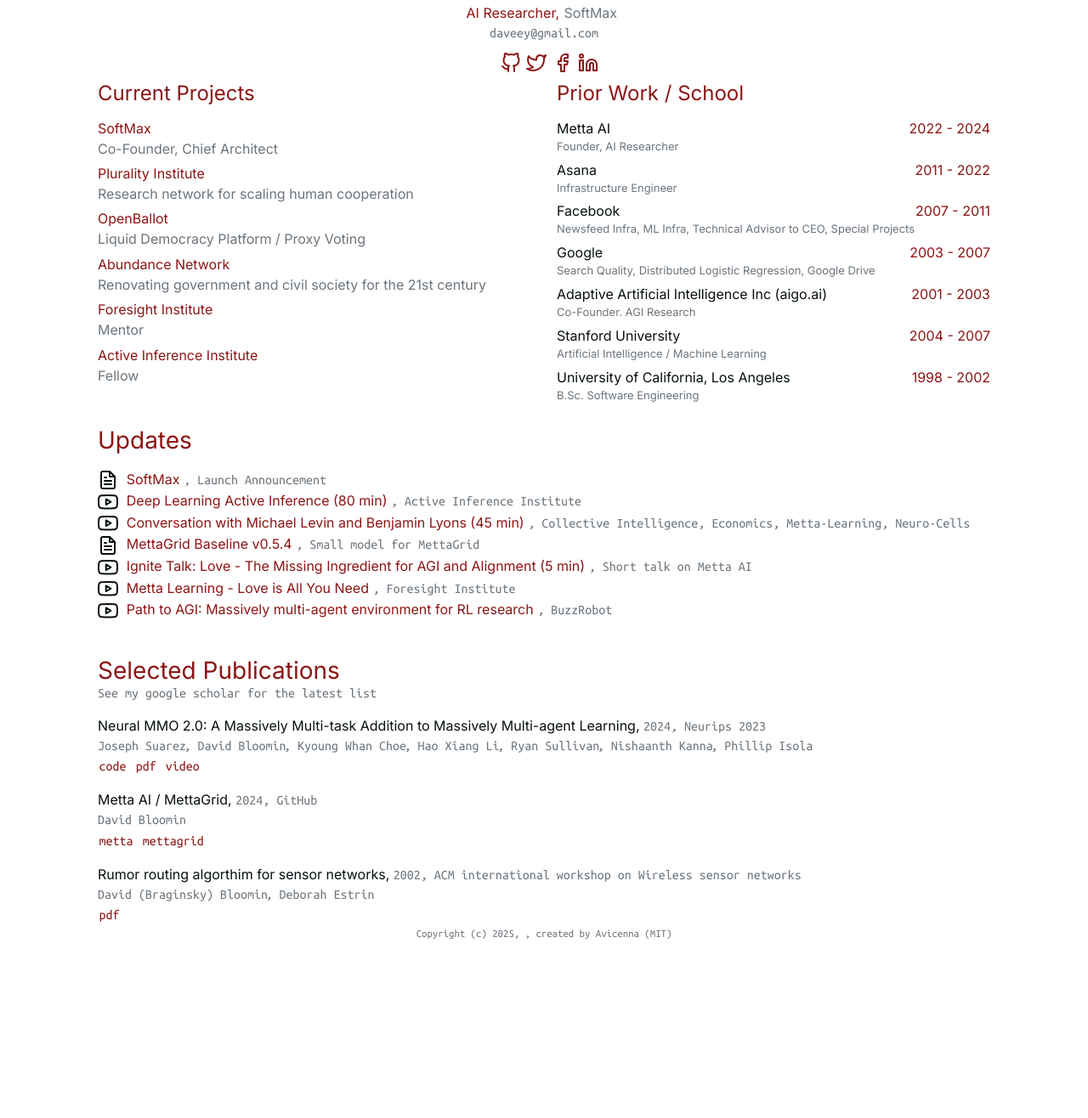
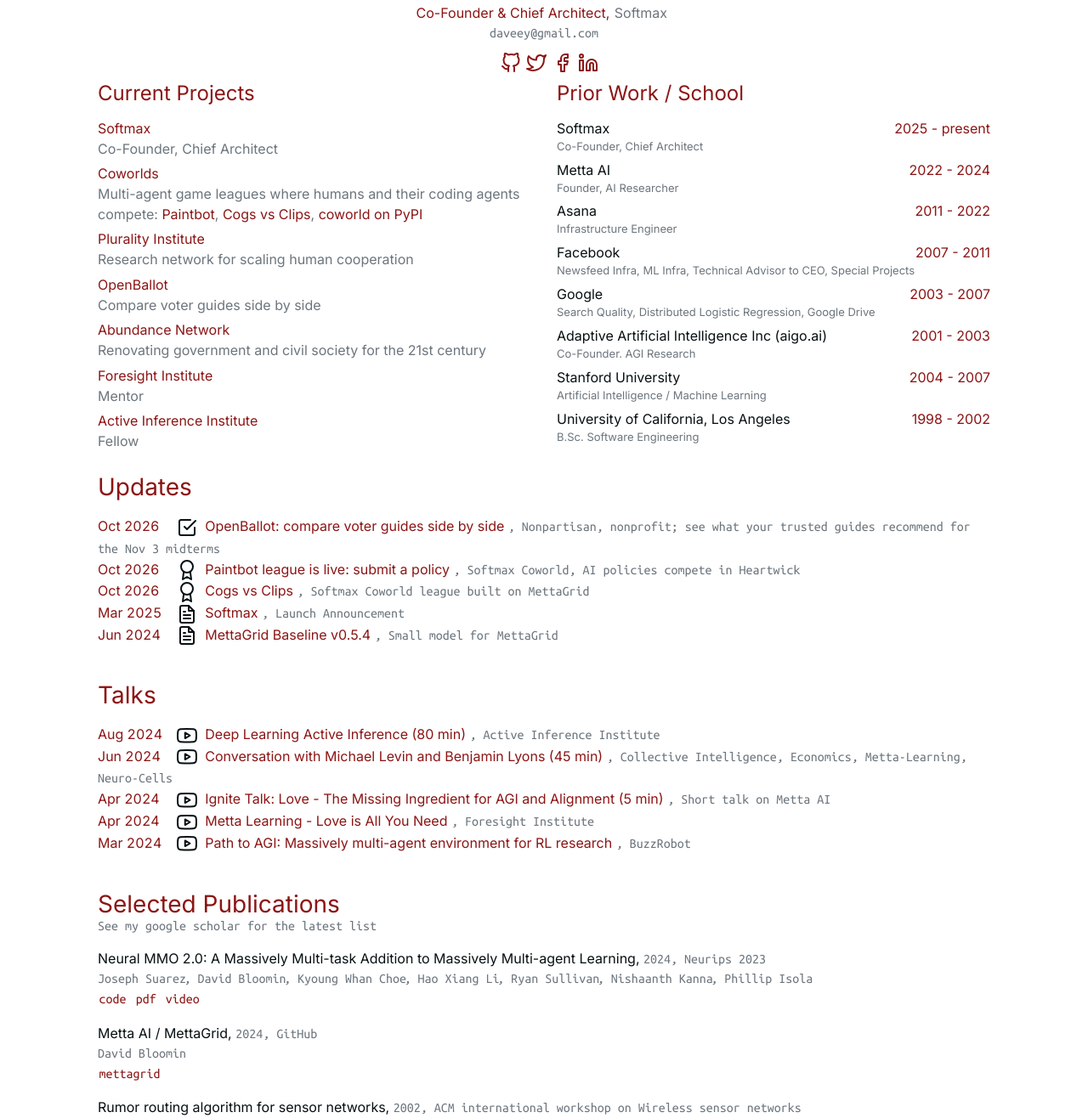
Before and after one commit to daveey/daveey.github.io, a plain HTML site: page index.html in a window 1280 px wide. Shown: the part 258-1574 px from the top of the page at 85% size. Before the commit the page ends 1366 px from the top, so only its background shows below. Drawn offline with nearby package versions, Linux system fonts and the light colour scheme; some icons are missing; a web font is replaced by a local one.

Commit message:
Update content: new OpenBallot, Coworlds/Paintbot/Cogs vs Clips, Talks section, dated updates, link fixes

```diff
--- a/index.html
+++ b/index.html
@@ -85,10 +85,10 @@
 
         <div class="row w-100 justify-content-center" id="title-name">
             <span class="main_color" id="title">
-                AI Researcher,
+                Co-Founder &amp; Chief Architect,
             </span>
             <span id="name" class="text-muted">
-                SoftMax
+                Softmax
             </span>
         </div>
         <div class="row w-100 justify-content-center text-muted" id="email">
@@ -173,12 +173,27 @@
         <div class="course col">
             <div class="institution_dates row">
                 <div class="institution col" id="institution_title">
-                    <a href="https://www.softmax.com/" target="_blank">SoftMax</a>
+                    <a href="https://softmax.com/" target="_blank">Softmax</a>
                 </div>
             </div>
             <div class="other_info row text-muted">
                 <div class="col">
                     Co-Founder, Chief Architect
+                </div>
+            </div>
+        </div>
+    </div>
+
+    <div class="row">
+        <div class="course col">
+            <div class="institution_dates row">
+                <div class="institution col" id="institution_title">
+                    <a href="https://softmax.com/docs/coworld/overview" target="_blank">Coworlds</a>
+                </div>
+            </div>
+            <div class="other_info row text-muted">
+                <div class="col">
+                    Multi-agent game leagues where humans and their coding agents compete: <a href="https://softmax.com/paintbot">Paintbot</a>, <a href="https://softmax.com/cogs-vs-clips">Cogs vs Clips</a>, <a href="https://pypi.org/project/coworld/">coworld on PyPI</a>
                 </div>
             </div>
         </div>
@@ -203,12 +218,12 @@
         <div class="course col">
             <div class="institution_dates row">
                 <div class="institution col" id="institution_title">
-                    <a href="https://openballot.super.site/" target="_blank">OpenBallot</a>
+                    <a href="https://www.openballot.app/" target="_blank">OpenBallot</a>
                 </div>
             </div>
             <div class="other_info row text-muted">
                 <div class="col">
-                    Liquid Democracy Platform / Proxy Voting
+                    Compare voter guides side by side
                 </div>
             </div>
         </div>
@@ -233,7 +248,7 @@
         <div class="course col">
             <div class="institution_dates row">
                 <div class="institution col" id="institution_title">
-                    <a href="https://foresight.org/fellowship/mentor-david-bloomin/" target="_blank">Foresight Institute</a>
+                    <a href="https://foresight.org/people/david-bloomin/" target="_blank">Foresight Institute</a>
                 </div>
             </div>
             <div class="other_info row text-muted">
@@ -248,7 +263,7 @@
         <div class="course col">
             <div class="institution_dates row">
                 <div class="institution col" id="institution_title">
-                    <a href="https://coda.io/@active-inference/aii/fellows-42" target="_blank">Active Inference Institute</a>
+                    <a href="https://docs.superhuman.com/@active-inference/aii/fellows-42" target="_blank">Active Inference Institute</a>
                 </div>
             </div>
             <div class="other_info row text-muted">
@@ -265,6 +280,31 @@
 
 <div class="academia col">
     <h4 class="main_color">Prior Work / School</h4>
+
+    <div class="row">
+        <div class="course col">
+            <div class="institution_dates row">
+                <div class="institution col" id="institution_title">
+                    Softmax
+                </div>
+                <div class="main_color dates col-md-auto  justify-content-end">
+                    2025
+
+                    - present
+
+                </div>
+            </div>
+            <div class="degree_major row">
+                <div class="text-muted col">
+                     Co-Founder, Chief Architect
+
+
+                </div>
+            </div>
+
+
+        </div>
+    </div>
 
     <div class="row">
         <div class="course col">
@@ -501,12 +541,87 @@
 
             <li>
 
+                <span class="news_date main_color" style="display:inline-block;min-width:5.5em;font-variant-numeric:tabular-nums">Oct 2026</span>
+
+
+                <i data-feather="check-square"></i>
+
+
+
+                <a href='https://www.openballot.app/' target="_blank">
+                    OpenBallot: compare voter guides side by side
+                </a>
+
+
+
+                <span class="secondary_font text-muted">, Nonpartisan, nonprofit; see what your trusted guides recommend for the Nov 3 midterms</span>
+
+
+            </li>
+
+
+
+
+
+            <li>
+
+                <span class="news_date main_color" style="display:inline-block;min-width:5.5em;font-variant-numeric:tabular-nums">Oct 2026</span>
+
+
+                <i data-feather="award"></i>
+
+
+
+                <a href='https://softmax.com/paintbot' target="_blank">
+                    Paintbot league is live: submit a policy
+                </a>
+
+
+
+                <span class="secondary_font text-muted">, Softmax Coworld, AI policies compete in Heartwick</span>
+
+
+            </li>
+
+
+
+
+
+            <li>
+
+                <span class="news_date main_color" style="display:inline-block;min-width:5.5em;font-variant-numeric:tabular-nums">Oct 2026</span>
+
+
+                <i data-feather="award"></i>
+
+
+
+                <a href='https://softmax.com/cogs-vs-clips' target="_blank">
+                    Cogs vs Clips
+                </a>
+
+
+
+                <span class="secondary_font text-muted">, Softmax Coworld league built on MettaGrid</span>
+
+
+            </li>
+
+
+
+
+
+            <li>
+
+                <span class="news_date main_color" style="display:inline-block;min-width:5.5em;font-variant-numeric:tabular-nums">Mar 2025</span>
+
+
                 <i data-feather="file-text"></i>
 
 
 
                 <a href='https://www.corememory.com/p/exclusive-emmett-shear-is-back-with-softmax/' target="_blank">
-                    SoftMax
+                    Softmax
                 </a>
 
 
@@ -521,6 +636,83 @@
 
 
             <li>
+
+                <span class="news_date main_color" style="display:inline-block;min-width:5.5em;font-variant-numeric:tabular-nums">Jun 2024</span>
+
+
+                <i data-feather="file-text"></i>
+
+
+
+                <a href='https://huggingface.co/metta-ai/baseline.v0.5.4' target="_blank">
+                    MettaGrid Baseline v0.5.4
+                </a>
+
+
+
+                <span class="secondary_font text-muted">, Small model for MettaGrid</span>
+
+
+            </li>
+
+        </ul>
+    </div>
+</div></div>
+</div>
+
+
+
+
+
+
+
+
+
+
+
+
+
+
+
+
+<div class="row w-100">
+    <div class="col w-100">
+
+        <div class="row w-100">
+            <div class="col w-100">
+
+                <h3 class="row  w-100 section-title main_color"> Talks </h3>
+
+
+
+            </div>
+        </div>
+
+
+
+
+
+
+
+
+
+
+
+
+
+
+<div class="news row w-100">
+    <div class="col w-100">
+        <ul class="news_list">
+
+
+
+
+
+            <li>
+
+                <span class="news_date main_color" style="display:inline-block;min-width:5.5em;font-variant-numeric:tabular-nums">Aug 2024</span>
+
 
                 <i data-feather="youtube"></i>
 
@@ -543,6 +735,9 @@
 
             <li>
 
+                <span class="news_date main_color" style="display:inline-block;min-width:5.5em;font-variant-numeric:tabular-nums">Jun 2024</span>
+
+
                 <i data-feather="youtube"></i>
 
 
@@ -564,33 +759,15 @@
 
             <li>
 
-                <i data-feather="file-text"></i>
+                <span class="news_date main_color" style="display:inline-block;min-width:5.5em;font-variant-numeric:tabular-nums">Apr 2024</span>
 
-
-
-                <a href='https://huggingface.co/metta-ai/baseline.v0.5.4' target="_blank">
-                    MettaGrid Baseline v0.5.4
-                </a>
-
-
-
-                <span class="secondary_font text-muted">, Small model for MettaGrid</span>
-
-
-            </li>
-
-
-
-
-
-            <li>
 
                 <i data-feather="youtube"></i>
 
 
 
                 <a href='https://www.youtube.com/watch?v=bt6hV73VA8I' target="_blank">
-                    Ignite Talk: Love - The Missing Ingredient for AGI and Alignment  (5 min)
+                    Ignite Talk: Love - The Missing Ingredient for AGI and Alignment (5 min)
                 </a>
 
 
@@ -605,6 +782,9 @@
 
 
             <li>
+
+                <span class="news_date main_color" style="display:inline-block;min-width:5.5em;font-variant-numeric:tabular-nums">Apr 2024</span>
+
 
                 <i data-feather="youtube"></i>
 
@@ -623,7 +803,12 @@
 
 
 
+
+
             <li>
+
+                <span class="news_date main_color" style="display:inline-block;min-width:5.5em;font-variant-numeric:tabular-nums">Mar 2024</span>
+
 
                 <i data-feather="youtube"></i>
 
@@ -642,7 +827,8 @@
 
         </ul>
     </div>
-</div></div>
+</div>
+</div>
 </div>
 
 
@@ -840,12 +1026,6 @@
             <div class="section-3  w-100">
 
 
-                <a class="main_color text-decoration-none rounded" href="https://github.com/Metta-AI/metta" target="_blank">
-                    metta
-                </a>
-
-
-
                 <a class="main_color text-decoration-none rounded" href="https://github.com/Metta-AI/mettagrid" target="_blank">
                     mettagrid
                 </a>
@@ -863,7 +1043,7 @@
 
             <div class="section-1 w-100">
                 <span>
-                    Rumor routing algorthim for sensor networks,
+                    Rumor routing algorithm for sensor networks,
                 </span>
 
                 <span class="text-muted publication-date">
@@ -932,7 +1112,7 @@
 
 
 <footer class="mt-auto d-flex justify-content-center text-muted small secondary_font">
-    <span class="text-muted">Copyright (c) 2025, ,
+    <span class="text-muted">Copyright (c) 2026, ,
         <a class="text-muted" href="https://github.com/hadisinaee/avicenna" target="_blank"> created by Avicenna
             (MIT)</a>
     </span>
```
Also changed, not shown: categories/index.html (+1 -1 lines), content/index.html (+1 -1 lines), tags/index.html (+1 -1 lines), 1 other file.
